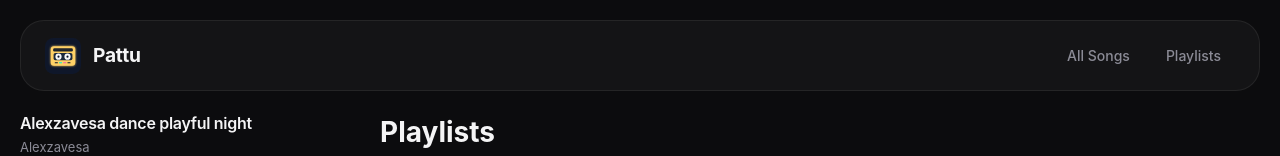
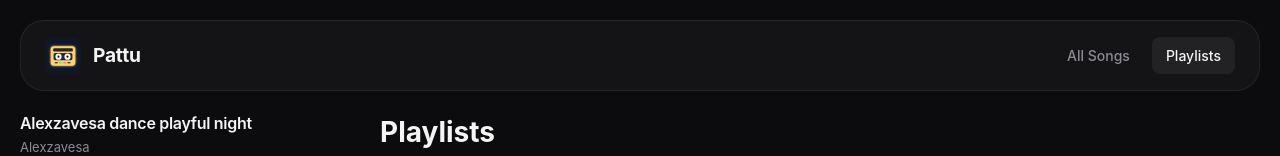
Before and after one commit to sarathkpreman/music-player, a React (Vite) app: page /playlists in a window 1280 px wide. Shown: the top 156 px of the page. Built offline with nearby package versions, Linux system fonts and the light colour scheme.

Commit message:
Fixed bugs

```diff
--- a/package.json
+++ b/package.json
@@ -13,7 +13,6 @@
     "react": "^19.2.6",
     "react-dom": "^19.2.6",
     "react-icons": "^5.6.0",
-    "react-router": "^7.15.1",
     "react-router-dom": "^7.17.0"
   },
   "devDependencies": {
--- a/src/components/Navbar.jsx
+++ b/src/components/Navbar.jsx
@@ -1,4 +1,4 @@
-import { Link } from "react-router-dom"
+import { Link,NavLink } from "react-router-dom"
 
 export const Navbar = () => {
     return (
@@ -11,8 +11,8 @@ export const Navbar = () => {
         </div>
 
         <div className="navbar-links">
-        <Link to="/allsongs" className={'nav-link-active'}>All Songs</Link>
-        <Link to="/playlists" className={'nav-link-active'}>Playlists</Link>
+        <NavLink to="/allsongs" className="nav-link-active">All Songs</NavLink>
+        <NavLink to="/playlists" className="nav-link-active">Playlists</NavLink>
         </div>
     </nav>
     )
--- a/src/index.css
+++ b/src/index.css
@@ -497,10 +497,8 @@ body {
   display: flex;
   justify-content: space-between;
   align-items: center;
-
   padding: var(--space-4) var(--space-6);
   margin-bottom: var(--space-5);
-
   background: var(--bg-surface);
   border: 0.5px solid var(--border);
   border-radius: var(--radius-xl);
@@ -510,7 +508,6 @@ body {
   display: flex;
   align-items: center;
   gap: var(--space-3);
-
   text-decoration: none;
 }
 
@@ -536,14 +533,11 @@ body {
 
 .nav-link-active {
   text-decoration: none;
-
   color: var(--text-secondary);
   font-size: 14px;
   font-weight: 500;
-
   padding: 8px 14px;
   border-radius: var(--radius-sm);
-
   transition:
     background var(--transition),
     color var(--transition);
```
